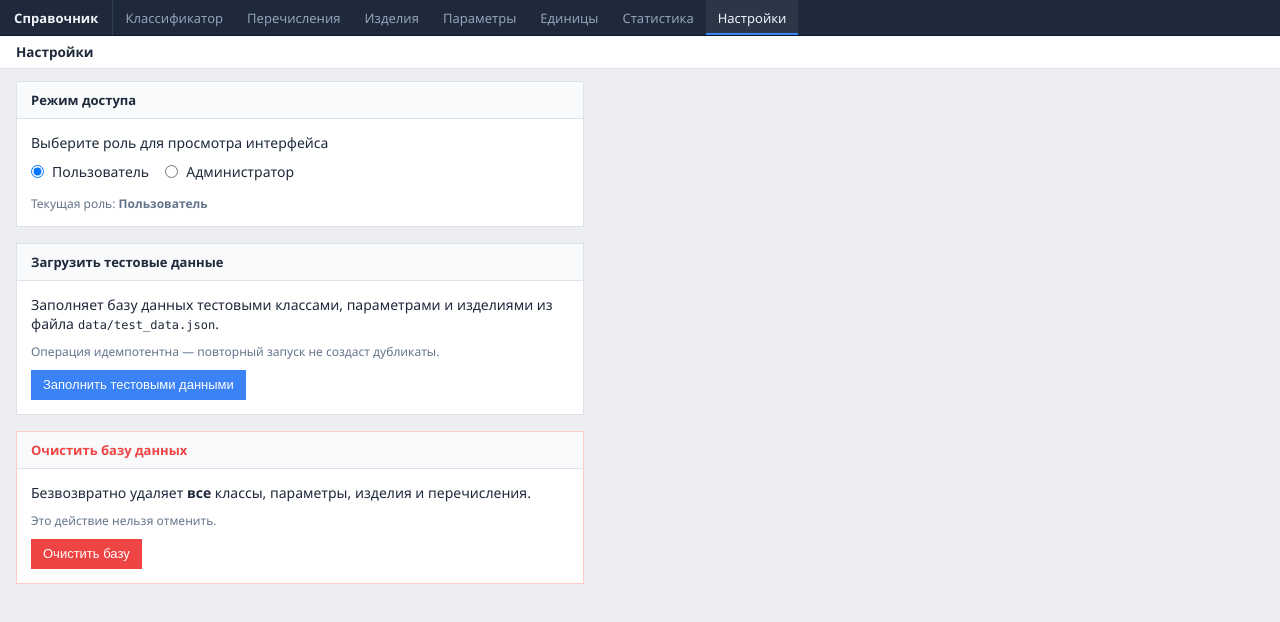
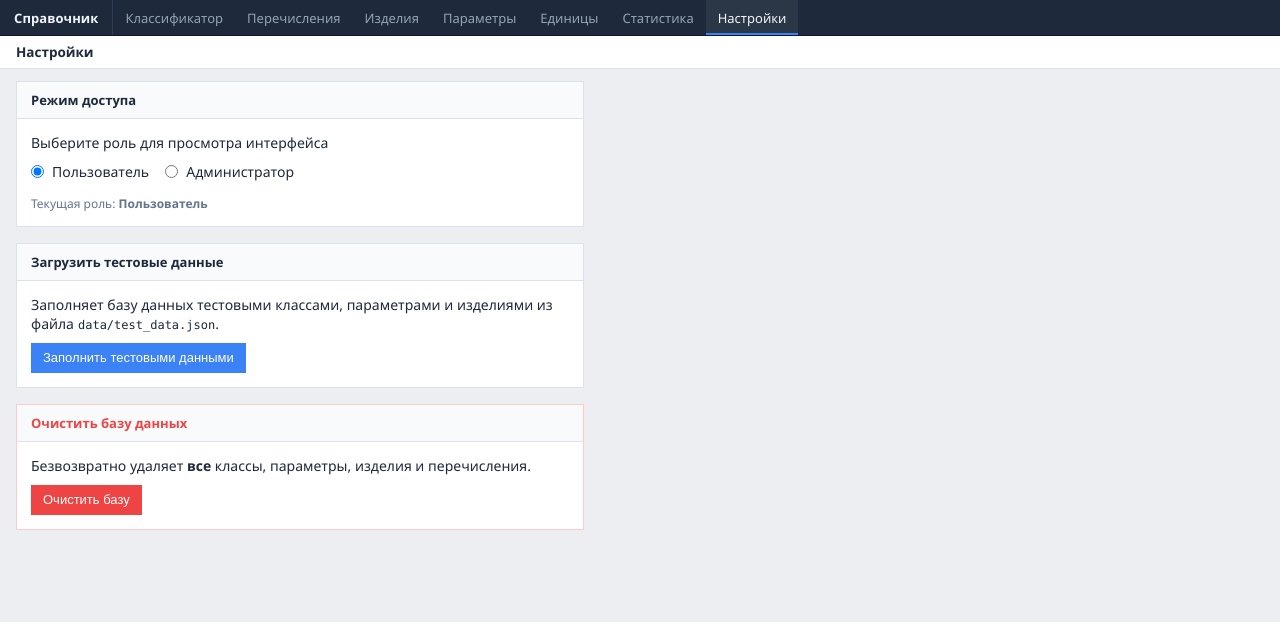
Before and after one commit to 10xtheo/sd-sem6, a React (Vite) app in the folder frontend/: page /settings in a window 1280 px wide. Shown: the top 622 px of the page. Built offline with nearby package versions, Linux system fonts and the light colour scheme.

Commit message:
feat: проверка роли на настройках

```diff
--- a/frontend/src/pages/SettingsPage.tsx
+++ b/frontend/src/pages/SettingsPage.tsx
@@ -101,13 +101,16 @@ export default function SettingsPage() {
 							</span>
 							.
 						</p>
-						<p className="text-muted" style={{ fontSize: 12 }}>
-							Операция идемпотентна — повторный запуск не создаст дубликаты.
-						</p>
 						<div>
 							<button
 								className="btn btn-primary"
-								onClick={() => setSeedConfirm(true)}
+								onClick={() => {
+									if (role !== 'admin') {
+										return alert('Нет доступа');
+									}
+
+									setSeedConfirm(true);
+								}}
 								disabled={seedMut.isPending}
 							>
 								{seedMut.isPending ? 'Загрузка...' : 'Заполнить тестовыми данными'}
@@ -125,13 +128,16 @@ export default function SettingsPage() {
 						<p>
 							Безвозвратно удаляет <strong>все</strong> классы, параметры, изделия и перечисления.
 						</p>
-						<p className="text-muted" style={{ fontSize: 12 }}>
-							Это действие нельзя отменить.
-						</p>
 						<div>
 							<button
 								className="btn btn-danger"
-								onClick={() => setClearConfirm(true)}
+								onClick={() => {
+									if (role !== 'admin') {
+										return alert('Нет доступа');
+									}
+
+									setClearConfirm(true);
+								}}
 								disabled={clearMut.isPending}
 							>
 								{clearMut.isPending ? 'Очистка...' : 'Очистить базу'}
```
